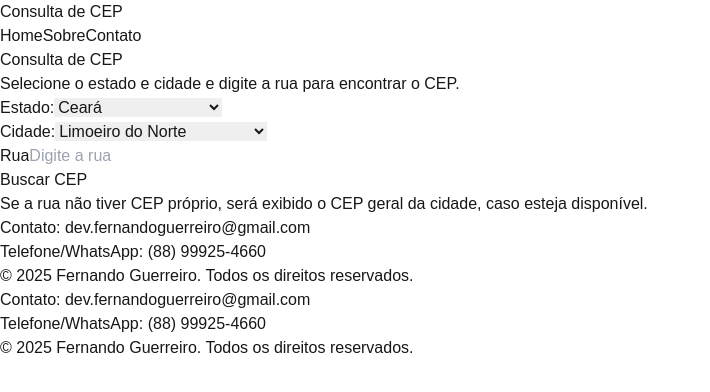
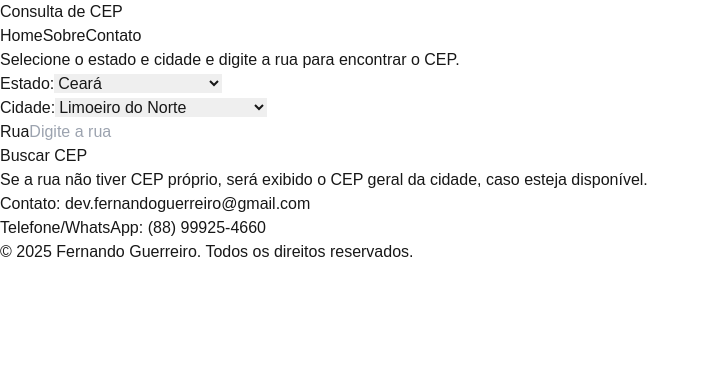
Before and after one commit to guerreiru/buscarcep, a Next.js app: page / in a window 1280 px wide. Shown: the top 392 px of the page, without its empty margins (0-710 px from the left). Built offline with nearby package versions, Linux system fonts and the light colour scheme.

Commit message:
fix: ajusta layout da página inicial e remove informações de contato do rodapé

```diff
--- a/src/app/page.tsx
+++ b/src/app/page.tsx
@@ -22,10 +22,9 @@ export default function Home() {
   } = useCepSearch();
 
   return (
-    <div className="bg-gradient-to-b from-gray-900 to-gray-800 min-h-screen flex flex-col items-center md:justify-center px-2 py-4">
+    <div className="bg-gradient-to-b from-gray-900 to-gray-800 min-h-screen flex flex-col items-center px-1 pt-16 pb-[116px] ">
       <div className="bg-gray-700 text-white p-6 rounded-lg shadow-lg w-full max-w-sm">
-        <h1 className="text-2xl font-bold mb-4">Consulta de CEP</h1>
-        <p className="text-sm mb-4">
+        <p className="mb-4">
           Selecione o estado e cidade e digite a rua para encontrar o CEP.
         </p>
 
@@ -70,34 +69,6 @@ export default function Home() {
       </div>
 
       {modalMessage && <Modal message={modalMessage} onClose={closeModal} />}
-
-      <footer className=" text-center mt-4 text-white">
-        <div className="container mx-auto">
-          <p className="text-sm mt-2">
-            Contato:{" "}
-            <a
-              href="mailto:dev.fernandoguerreiro@gmail.com"
-              className="hover:text-blue-400 hover:underline"
-              aria-label="Enviar e-mail para dev.fernandoguerreiro@gmail.com"
-            >
-              dev.fernandoguerreiro@gmail.com
-            </a>
-          </p>
-          <p className="text-sm mt-2">
-            Telefone/WhatsApp:{" "}
-            <a
-              href="http://api.whatsapp.com/send?phone=5588999254660"
-              className="hover:text-blue-400 hover:underline"
-              aria-label="Ligar ou mandar uma mensagem no WhatsApp 88 99925 4660"
-            >
-              (88) 99925-4660
-            </a>
-          </p>
-          <p className="text-xs mt-2">
-            © 2025 Fernando Guerreiro. Todos os direitos reservados.
-          </p>
-        </div>
-      </footer>
     </div>
   );
 }
```
